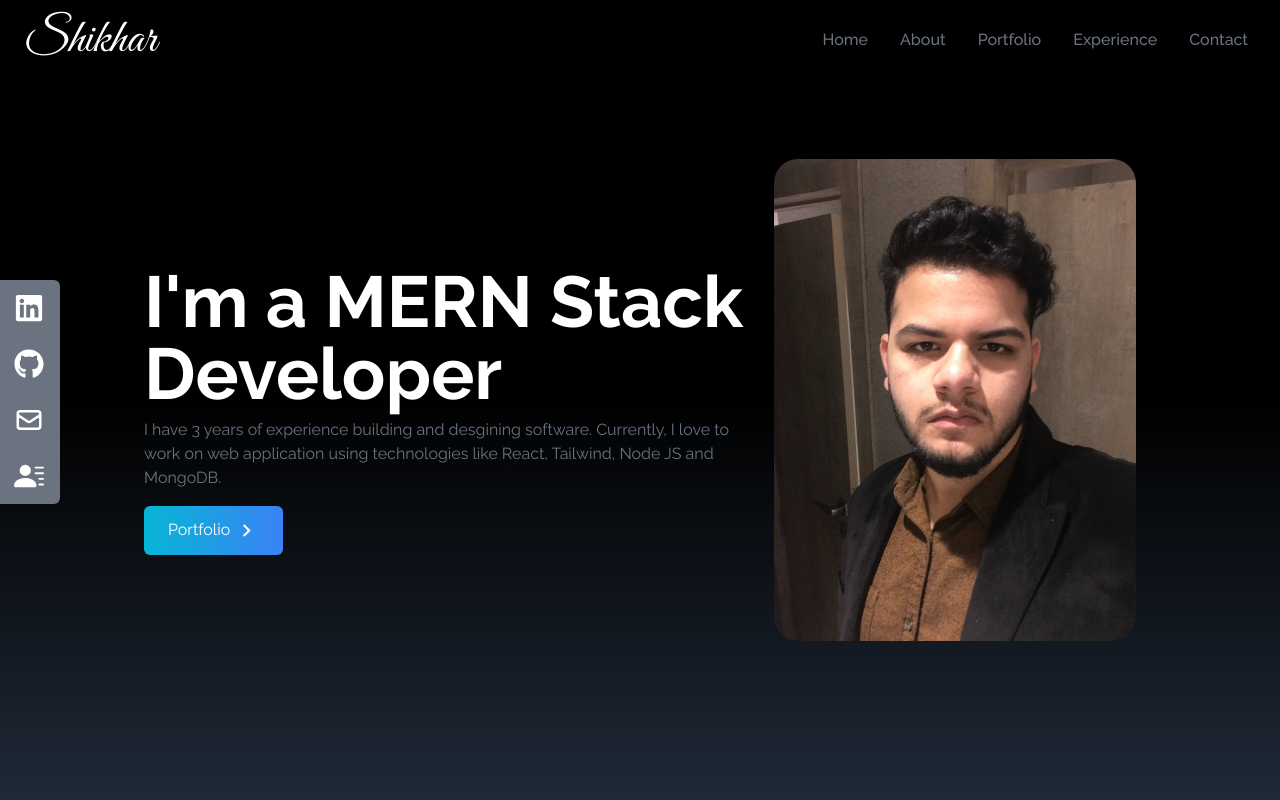
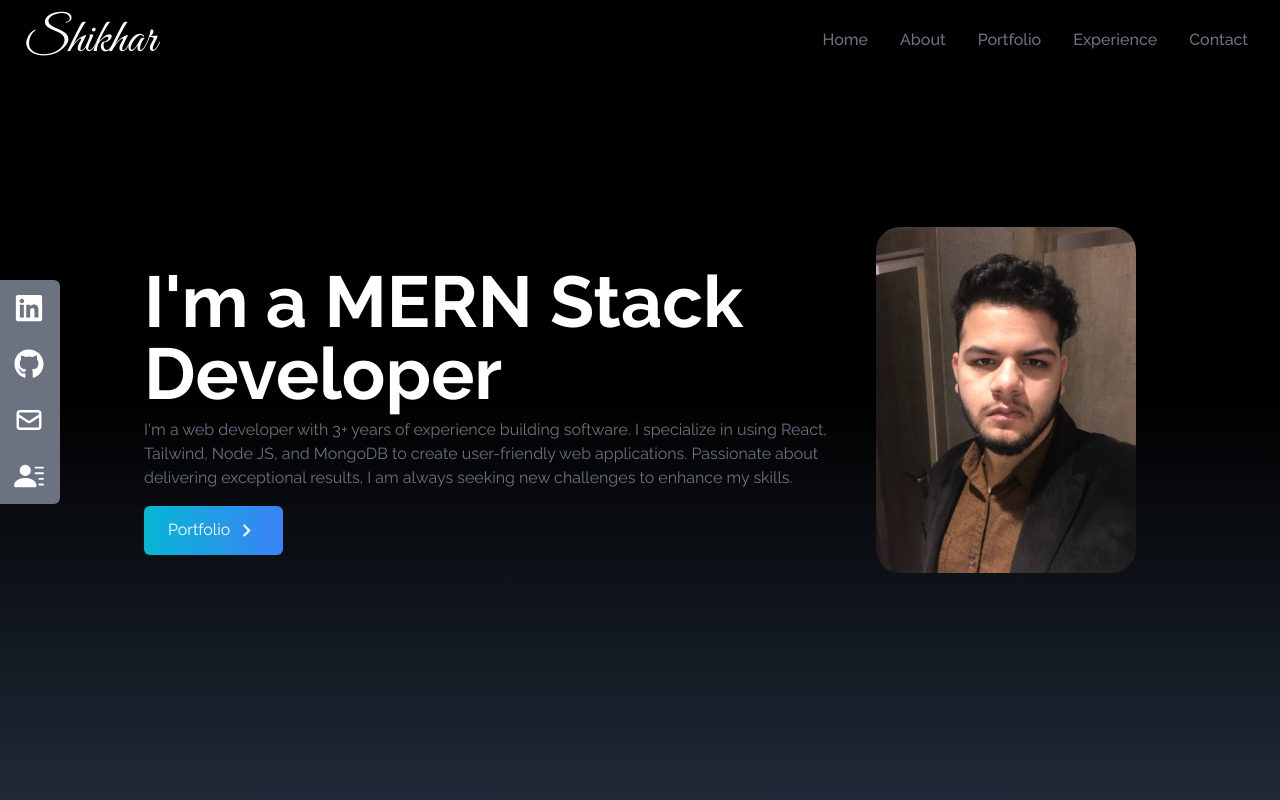
Before and after one commit to shkhrtrxsh/Portfolio_Website, a React (Create React App) app: page / in a window 1280 px wide. Shown: the top 800 px of the page. Built offline with nearby package versions, Linux system fonts and the light colour scheme.

Commit message:
Update Home.jsx

```diff
--- a/src/components/Home.jsx
+++ b/src/components/Home.jsx
@@ -9,9 +9,7 @@ const Home = () => {
             h-full px-4 md:flex-row'>
             <div className='flex flex-col justify-center h-full'>
             <h2 className='text-4xl mt-7 sm:text-7xl font-bold text-white'>I'm a MERN Stack Developer</h2>
-            <p className='text-gray-500 py-2 pr-4'>I have 3 years of experience building and desgining software.
-            Currently, I love to work on web application using technologies like
-            React, Tailwind, Node JS and MongoDB.</p>
+            <p className='text-gray-500 py-2 pr-4'>I'm a web developer with 3+ years of experience building software. I specialize in using React, Tailwind, Node JS, and MongoDB to create user-friendly web applications. Passionate about delivering exceptional results, I am always seeking new challenges to enhance my skills.</p>
 
             <div className=''>
             <Link to='portfolio' smooth duration={500} className='group text-white w-fit px-6 py-3 my-2 flex items-center rounded-md bg-gradient-to-r from-cyan-500 to-blue-500 cursor-pointer'>
```
